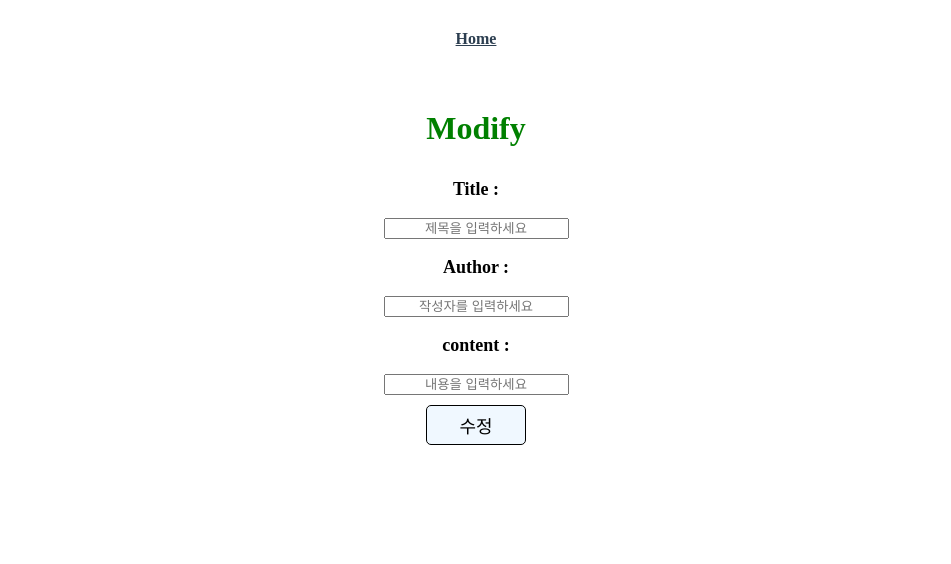
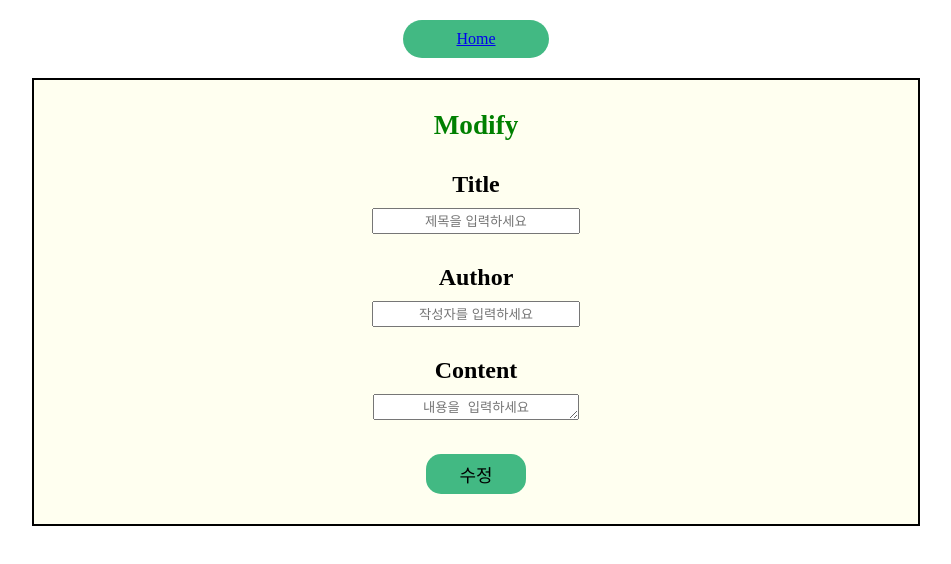
Before and after one commit to Anakin787/Vue-advanced, a Vue app: page /mod/1 in a window 1280 px wide. Shown: the top 564 px of the page, without its empty margins (164-1115 px from the left). Built offline with nearby package versions, Linux system fonts and the light colour scheme; no server answers.

Commit message:
bulletin

```diff
--- a/src/App.vue
+++ b/src/App.vue
@@ -1,8 +1,10 @@
 <template>
   <div id="app">
-    <nav>
-      <router-link to="/">Home</router-link>
-    </nav>
+    <router-link to="/">
+      <nav class="navbar">
+        Home
+      </nav>
+    </router-link>
     <router-view />
   </div>
 </template>
@@ -14,16 +16,35 @@
   text-align: center;
 }
 
+body {
+  box-sizing: border-box;
+}
+
 nav {
-  padding: 30px;
+  padding: 10px;
+  width: 10%;
+  margin: auto;
+  margin-bottom: 20px;
+  margin-top: 20px;
+  background: #42b983;
+  border-radius: 30px;
+  cursor: pointer;
+}
+
+.navbar {
+  transition: all 0.5s;
+}
+
+.navbar:hover {
+  color: white;
+  width: 15%;
 }
 
 nav a {
-  font-weight: bold;
-  color: #2c3e50;
+  font-weight: 600;
 }
 
 nav a.router-link-exact-active {
-  color: #42b983;
+  color: black;
 }
 </style>
--- a/src/views/HomeView.vue
+++ b/src/views/HomeView.vue
@@ -1,7 +1,7 @@
 <template>
   <div>
     <table>
-      <thead>
+      <thead class="head">
         <tr>
           <th>ID</th>
           <th>Title</th>
@@ -15,7 +15,7 @@
             {{ storeData[index].id }}
           </th>
           <th>
-            <router-link :to="`/${item.id}`">{{ storeData[index].title }}</router-link>
+            <router-link class="hover" :to="`/${item.id}`">{{ storeData[index].title }}</router-link>
           </th>
           <th>
             {{ storeData[index].author }}
@@ -28,7 +28,7 @@
     </table>
 
     <router-link to="/new">
-      <p class="new">등록</p>
+      <button style="border: 2px solid black;">등록</button>
     </router-link>
 
   </div>
@@ -50,26 +50,46 @@ export default {
 
 <style scoped>
 table {
-  width: 100%;
-  border: 1px solid #444444;
+  width: 90%;
+  margin: auto;
+  border: none;
   border-collapse: collapse;
+}
+
+body {
+  margin: 0;
+  text-align: center;
+  box-sizing: border-box;
 }
 
 th,
 td {
-  border: 1px solid #444444;
+  border: 2px solid black;
   padding: 10px;
 }
 
-.new {
+.head {
+  color: burlywood;
+}
+
+.hover:hover {
+  color: #42b983;
+}
+
+button {
   display: inline-block;
   width: 100px;
-  height: 20px;
-  border: 1px solid black;
-  border-radius: 15px;
+  height: 30px;
+  color: #42b983;
   background: ivory;
-  color: #42b983;
-  font-size: medium;
-  margin-top: 10px;
+  font-size: large;
+  margin-top: 20px;
+  cursor: pointer;
+  transition: all 0.5s;
+}
+
+button:hover {
+  color: ivory;
+  background: #42b983;
 }
 </style>
--- a/src/views/create.vue
+++ b/src/views/create.vue
@@ -1,12 +1,14 @@
 <template>
     <div>
-        <p style="font-size: 2rem; color: green;">Create</p>
-        <form @keyup.enter="upload">
-            <p>Title : </p><input type="text" v-model="list.title" placeholder="제목을 입력하세요">
-            <p>Author : </p><input class="text" type="text" v-model="list.author" placeholder="작성자를 입력하세요">
-            <p>content : </p><textarea class="text" v-model="list.content" placeholder="내용을 입력하세요"></textarea><br>
-            <router-link to="/"><button class="btn" @click="upload">등록</button></router-link>
-        </form>
+        <div class="container">
+            <p style="font-size: 2rem; color: green;">Create</p>
+            <form @keyup.enter="upload">
+                <p>Title</p><input class="text" type="text" v-model="list.title" placeholder="제목을 입력하세요">
+                <p>Author</p><input class="text" type="text" v-model="list.author" placeholder="작성자를 입력하세요">
+                <p>Content</p><input class="text" v-model="list.content" placeholder="내용을 입력하세요"><br>
+                <router-link to="/"><button @click="upload">등록</button></router-link>
+            </form>
+        </div>
     </div>
 </template>
 
@@ -36,12 +38,6 @@ export default {
 </script>
 
 <style>
-body {
-    margin: 0;
-    text-align: center;
-    box-sizing: border-box;
-}
-
 p {
     font-size: large;
     font-weight: 600;
@@ -52,12 +48,4 @@ p {
     height: 20px;
     text-align: center;
 }
-
-.btn {
-    background: aliceblue;
-    border: 1px solid black;
-    border-radius: 5px;
-    font-size: large;
-
-}
 </style>
--- a/src/views/detail.vue
+++ b/src/views/detail.vue
@@ -1,7 +1,7 @@
 <template>
     <div>
         <table>
-            <thead>
+            <thead class="head">
                 <tr>
                     <th>Title</th>
                     <th>작성자</th>
@@ -21,34 +21,36 @@
             </tbody>
         </table><br>
         <table>
-            <thead>
+            <thead class="head">
                 <tr>
-                    <th>작성자</th>
-                    <th>내용</th>
+                    <th class="writer rightline">작성자</th>
+                    <th class="content">내용</th>
                 </tr>
             </thead>
             <tbody v-for="(item, index) in matchid()" :key="index">
                 <tr>
-                    <th>{{ item.author }}</th>
+                    <th class="rightline
+                    ">{{ item.author }}</th>
                     <th>{{ item.content }}</th>
                 </tr>
             </tbody>
         </table>
 
-        <div v-if="state == 1">
+        <div class="container" v-if="state == 1">
             <p style="font-size: 1.5rem; color: green;">Comment</p>
             <form @keyup.enter="upload">
                 <p class="inline">Author : </p><input class="text" type="text" v-model="list.author"
                     placeholder="작성자를 입력하세요">
-                <p class="inline mg">content : </p><input class="text" v-model="list.content" placeholder="댓글을 입력하세요">
-                <router-link class="inline" :to="`/${$route.params.id}`"><button class="btn"
-                        @click="uploadComment(list); state = 0">등록</button></router-link>
+                <p class="inline mg">Content : </p><input class="text" v-model="list.content" placeholder="댓글을 입력하세요">
+                <router-link class="inline margin" :to="`/${$route.params.id}`"><button style="height: 30px;"
+                        @click="uploadComment(list); state = 0">등록</button>
+                </router-link>
             </form>
         </div>
 
-        <router-link :to="`/mod/${$route.params.id}`"><button>수정</button></router-link>
-        <router-link to="/"><button @click="del">삭제</button></router-link>
-        <button @click="state = 1">댓글달기</button>
+        <router-link class="margin" :to="`/mod/${$route.params.id}`"><button>수정</button></router-link>
+        <router-link class="margin" to="/"><button @click="del">삭제</button></router-link>
+        <button class="margin" @click="state = 1">댓글달기</button>
     </div>
 </template>
 
@@ -56,7 +58,11 @@
 import axios from 'axios'
 
 export default {
-    created() {
+    // created() {
+    //     this.getData()
+    //     this.getCommentData()
+    // },
+    beforeMount() {
         this.getData()
         this.getCommentData()
     },
@@ -91,38 +97,66 @@ export default {
         getCommentData() {
             axios.get('http://192.168.70.212/comments/').then(a => { this.commentData = a.data })
         }
-
     },
 }
 </script>
 
 <style>
 table {
-    width: 100%;
-    border: 1px solid #444444;
+    width: 90%;
+    border: 2px solid #42b983;
     border-collapse: collapse;
+    margin: auto;
+    margin-bottom: 20px;
+}
+
+.margin {
+    margin-left: 10px;
+    margin-right: 10px;
+}
+
+p {
+    margin-top: 30px;
+    margin-bottom: 10px;
+}
+
+.head {
+    color: burlywood;
+    border-bottom: 3px double black;
+}
+
+.rightline {
+    border-right: 2px groove #42b983;
+}
+
+.writer {
+    width: 400px;
 }
 
 .inline {
     display: inline;
 }
 
-.mg {
-    margin-left: 10px;
-}
 
 button {
     width: 100px;
     height: 40px;
-    margin: 10px;
     background: #42b983;
-    border-radius: 15px;
     font-size: large;
+    cursor: pointer;
+    transition: all 0.5s;
+    border: none;
+}
+
+button:hover {
+    width: 150px;
+    color: ivory;
+    background: black;
 }
 
 th,
 td {
-    border: 1px solid #444444;
+    border: 1px dotted #444444;
     padding: 10px;
 }
 </style>
--- a/src/views/modify.vue
+++ b/src/views/modify.vue
@@ -1,12 +1,14 @@
 <template>
     <div>
-        <p style="font-size: 2rem; color: green;">Modify</p>
-        <form @keyup.enter="updateData(data)">
-            <p>Title : </p><input type="text" v-model="data.title" placeholder="제목을 입력하세요">
-            <p>Author : </p><input type="text" v-model="data.author" placeholder="작성자를 입력하세요">
-            <p>content : </p><input class="tarea" v-model="data.content" placeholder="내용을 입력하세요"><br>
-            <router-link to="/"><button class="btn" @click="updateData(data)">수정</button></router-link>
-        </form>
+        <div class="container">
+            <p style="font-size: 1.7rem; color: green;">Modify</p>
+            <form @keyup.enter="updateData(data)">
+                <p>Title</p><input class="text" type="text" v-model="data.title" placeholder="제목을 입력하세요">
+                <p>Author</p><input class="text" type="text" v-model="data.author" placeholder="작성자를 입력하세요">
+                <p>Content</p><textarea class="text" v-model="data.content" placeholder="내용을 입력하세요"></textarea><br>
+                <router-link to="/"><button @click="updateData(data)">수정</button></router-link>
+            </form>
+        </div>
     </div>
 </template>
 
@@ -17,16 +19,8 @@ export default {
     mounted() {
         this.getData()
     },
-
     data() {
         return {
-            // list: {
-            //     title: this.$store.state.data[this.$route.params.id - 1].title,
-            //     author: this.$store.state.data[this.$route.params.id - 1].author,
-            //     created_at: this.$store.state.data[this.$route.params.id - 1].created_at,
-            //     modified_at: new Date().toLocaleString(),
-            //     content: this.$store.state.data[this.$route.params.id - 1].content
-            // },
             data: [],
         }
     },
@@ -43,7 +37,20 @@ export default {
 </script>
 
 <style>
-input {
-    text-align: center;
+.container {
+    background: ivory;
+    width: 70%;
+    margin: auto;
+    border: 2px solid black;
+}
+
+p {
+    font-size: 1.5rem;
+}
+
+button {
+    margin-top: 30px;
+    margin-bottom: 30px;
+    border-radius: 15px;
 }
 </style>
```
